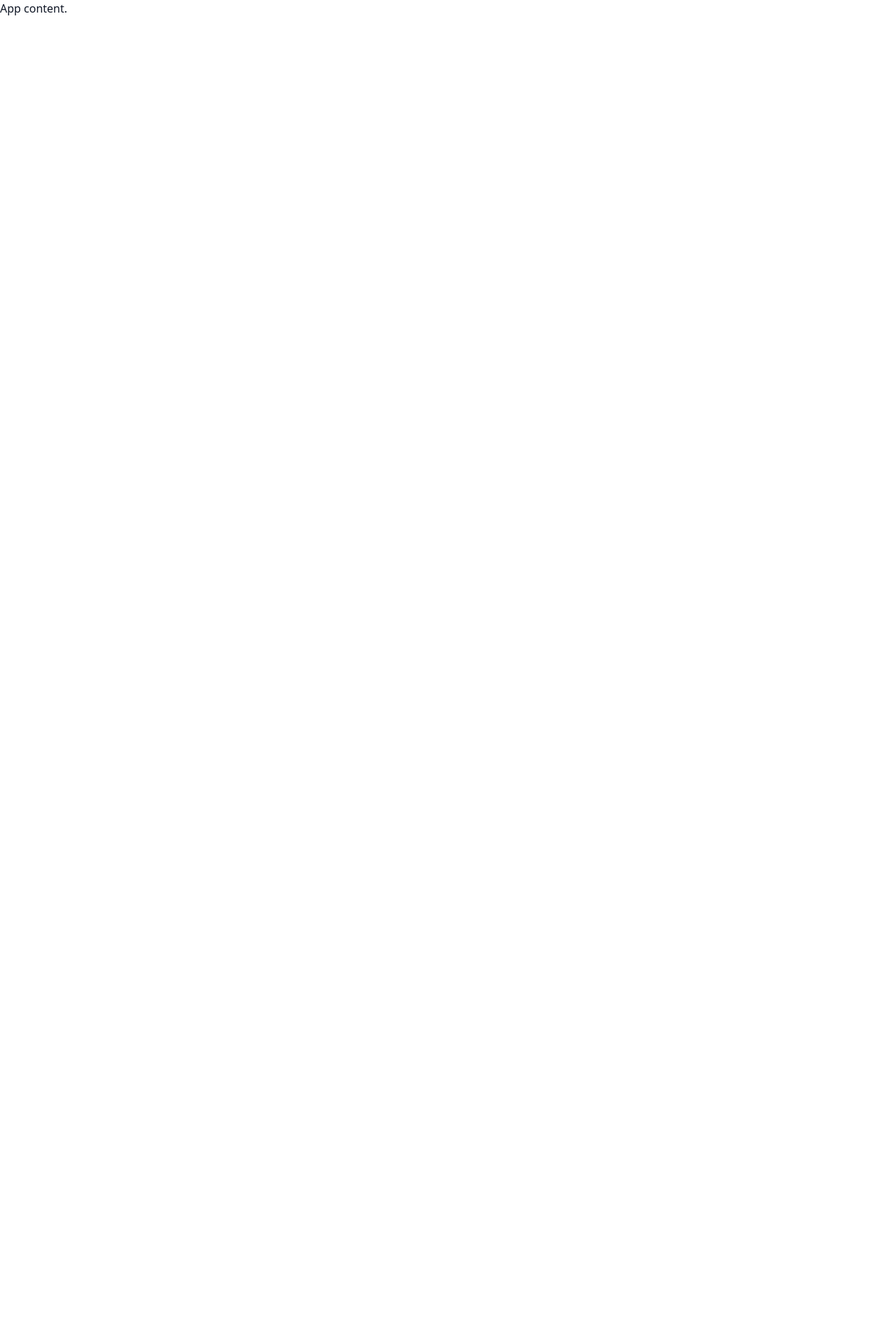
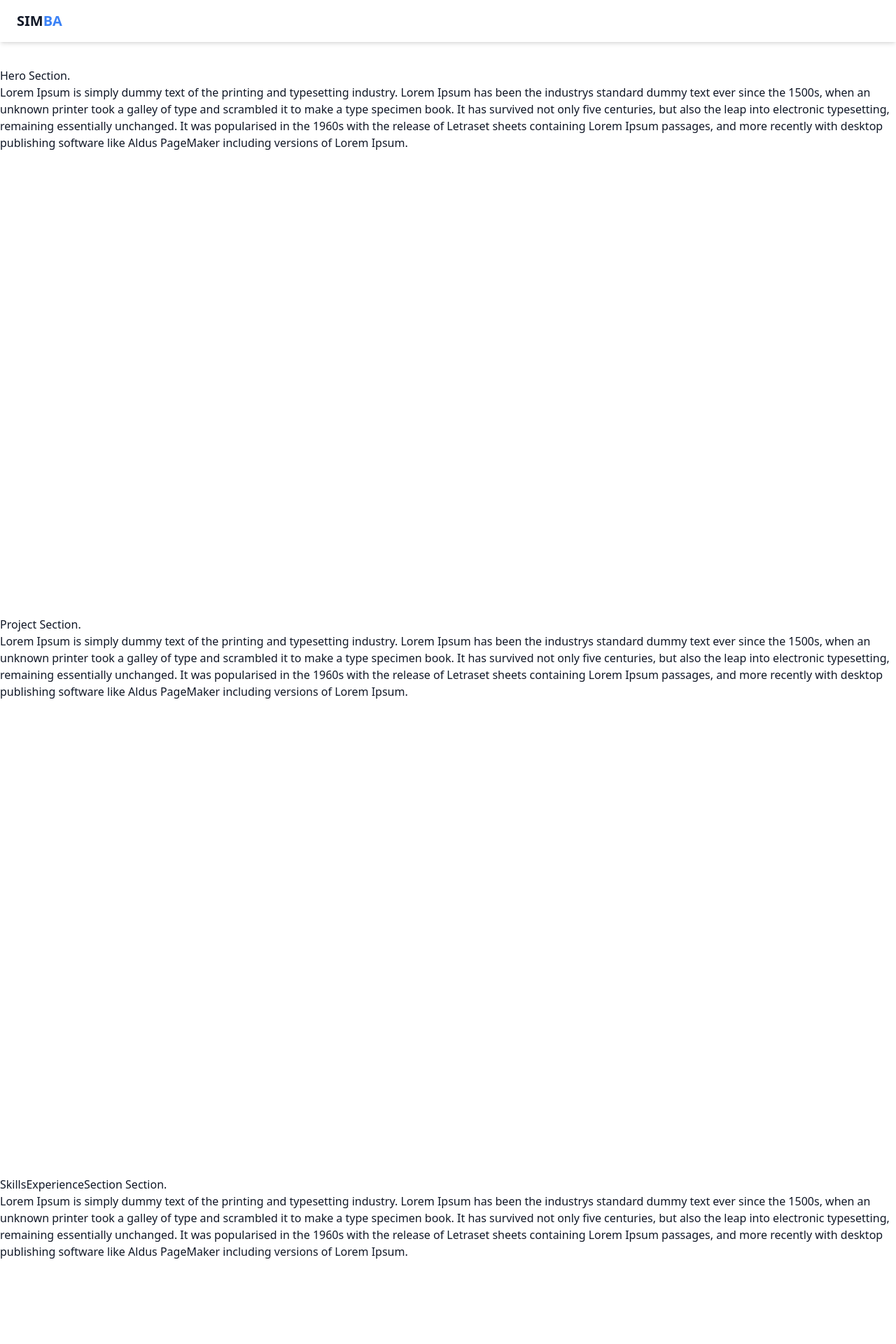
Before and after one commit to genuinelycool/portfolio_website_dark_light_mode, a React (Vite) app: page / in a window 1280 px wide. Shown: the top 1920 px of the page at 70% size. Before the commit the page ends 800 px from the top, so only its background shows below. Built offline with nearby package versions, Linux system fonts and the light colour scheme.

Commit message:
4 - Setting Up the Navbar Layout

```diff
--- a/src/App.jsx
+++ b/src/App.jsx
@@ -14,7 +14,7 @@ const App = () => {
       <div className="bg-white dark:bg-gray-900 text-gray-900 dark:text-white">
       {/* <div className="dark:bg-gray-900 dark:text-white"> */}
       {/* <div className="bg-white text-gray-900"> */}
-        App content.
+
         <Navbar />
         <ScrollDots />
         <div id="hero"><Hero /></div>
--- a/src/components/ContactSection/index.jsx
+++ b/src/components/ContactSection/index.jsx
@@ -1,7 +1,18 @@
 const ContactSection = () => {
   return (
-    <section>
-
+    <section className="min-h-screen py-20">
+      <h1>Contact Section.</h1>
+      <p>
+        Lorem Ipsum is simply dummy text of the printing and typesetting
+        industry. Lorem Ipsum has been the industrys standard dummy text ever
+        since the 1500s, when an unknown printer took a galley of type and
+        scrambled it to make a type specimen book. It has survived not only five
+        centuries, but also the leap into electronic typesetting, remaining
+        essentially unchanged. It was popularised in the 1960s with the release
+        of Letraset sheets containing Lorem Ipsum passages, and more recently
+        with desktop publishing software like Aldus PageMaker including versions
+        of Lorem Ipsum.
+      </p>
     </section>
   );
 };
--- a/src/components/Hero/index.jsx
+++ b/src/components/Hero/index.jsx
@@ -1,7 +1,18 @@
 const Hero = () => {
   return (
-    <section>
-
+    <section className="min-h-screen pt-24">
+      <h1>Hero Section.</h1>
+      <p>
+        Lorem Ipsum is simply dummy text of the printing and typesetting
+        industry. Lorem Ipsum has been the industrys standard dummy text ever
+        since the 1500s, when an unknown printer took a galley of type and
+        scrambled it to make a type specimen book. It has survived not only five
+        centuries, but also the leap into electronic typesetting, remaining
+        essentially unchanged. It was popularised in the 1960s with the release
+        of Letraset sheets containing Lorem Ipsum passages, and more recently
+        with desktop publishing software like Aldus PageMaker including versions
+        of Lorem Ipsum.
+      </p>
     </section>
   );
 };
--- a/src/components/Navbar/index.jsx
+++ b/src/components/Navbar/index.jsx
@@ -1,7 +1,11 @@
 const Navbar = () => {
   return (
-    <nav>
-
+    <nav className="bg-white dark:bg-gray-900 dark:text-white shadow-md fixed top-0 left-0 right-0 z-50">
+      <div className="max-w-7xl mx-auto px-6 py-4">
+        <h1 className="text-xl font-bold">
+          SIM<span className="text-blue-500">BA</span>
+        </h1>
+      </div>
     </nav>
   );
 };
--- a/src/components/ProjectsSection/index.jsx
+++ b/src/components/ProjectsSection/index.jsx
@@ -2,8 +2,19 @@ import ProjectCard from "./ProjectCard";
 
 const ProjectSection = () => {
   return (
-    <section>
-
+    <section className="min-h-screen pt-20">
+      <h1>Project Section.</h1>
+      <p>
+        Lorem Ipsum is simply dummy text of the printing and typesetting
+        industry. Lorem Ipsum has been the industrys standard dummy text ever
+        since the 1500s, when an unknown printer took a galley of type and
+        scrambled it to make a type specimen book. It has survived not only five
+        centuries, but also the leap into electronic typesetting, remaining
+        essentially unchanged. It was popularised in the 1960s with the release
+        of Letraset sheets containing Lorem Ipsum passages, and more recently
+        with desktop publishing software like Aldus PageMaker including versions
+        of Lorem Ipsum.
+      </p>
     </section>
   );
 };
--- a/src/components/RecommendationsSection/index.jsx
+++ b/src/components/RecommendationsSection/index.jsx
@@ -4,8 +4,19 @@ import CompanyLogo from "./CompanyLogo";
 
 const RecommendationsSection = () => {
   return (
-    <section>
-
+    <section className="min-h-screen py-20">
+      <h1>RecommendationsSection Section.</h1>
+      <p>
+        Lorem Ipsum is simply dummy text of the printing and typesetting
+        industry. Lorem Ipsum has been the industrys standard dummy text ever
+        since the 1500s, when an unknown printer took a galley of type and
+        scrambled it to make a type specimen book. It has survived not only five
+        centuries, but also the leap into electronic typesetting, remaining
+        essentially unchanged. It was popularised in the 1960s with the release
+        of Letraset sheets containing Lorem Ipsum passages, and more recently
+        with desktop publishing software like Aldus PageMaker including versions
+        of Lorem Ipsum.
+      </p>
     </section>
   );
 };
--- a/src/components/SkillsExperienceSection/index.jsx
+++ b/src/components/SkillsExperienceSection/index.jsx
@@ -3,8 +3,19 @@ import ExperienceItem from "./ExperienceItem";
 
 const SkillsExperienceSection = () => {
   return (
-    <section>
-
+    <section className="min-h-screen py-20">
+      <h1>SkillsExperienceSection Section.</h1>
+      <p>
+        Lorem Ipsum is simply dummy text of the printing and typesetting
+        industry. Lorem Ipsum has been the industrys standard dummy text ever
+        since the 1500s, when an unknown printer took a galley of type and
+        scrambled it to make a type specimen book. It has survived not only five
+        centuries, but also the leap into electronic typesetting, remaining
+        essentially unchanged. It was popularised in the 1960s with the release
+        of Letraset sheets containing Lorem Ipsum passages, and more recently
+        with desktop publishing software like Aldus PageMaker including versions
+        of Lorem Ipsum.
+      </p>
     </section>
   );
 };
```
